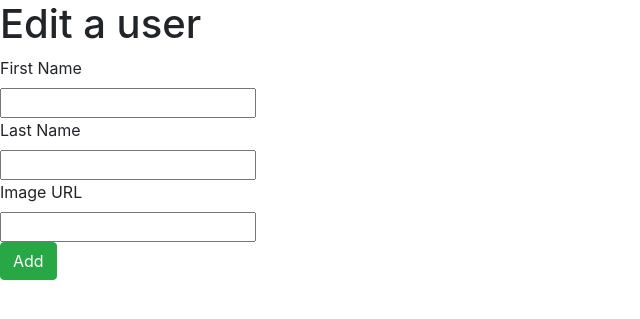
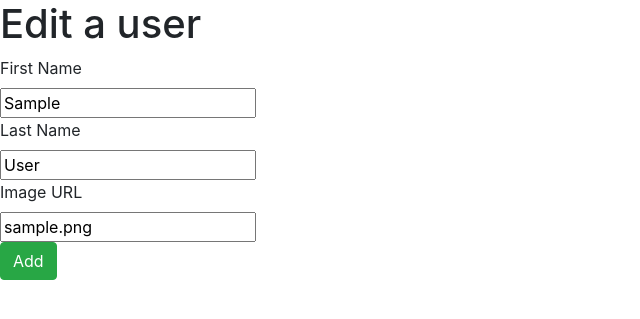
Before and after one commit to annikaslund/blogly-take-two, a Flask app: page /users/1/edit in a window 1280 px wide. Shown: the top 319 px of the page, without its empty margins (0-640 px from the left). Run offline with Flask 2, Linux system fonts and the light colour scheme; tables that the repository leaves empty hold one stand-in row (values such as "Sample post"); some libraries are stand-ins or nearby versions.

Commit message:
Add and populated edit user page

```diff
--- a/app.py
+++ b/app.py
@@ -17,6 +17,7 @@ def redirect_to_home_page():
     """ On home page request, redirects to /users. """
     return redirect('/users')
 
+
 @app.route('/users')
 def generate_users_page():
     """ Generates unordered list of links to users. """
@@ -28,7 +29,7 @@ def generate_users_page():
 def display_single_user(user_id):
     """ Generates page for single user including photo """
     user_data = User.query.get(user_id)
-    return render_template('user.html', profile_picture=user_data.image_url, first_name=user_data.first_name, last_name=user_data.last_name)
+    return render_template('user.html', user=user_data)
 
 
 @app.route('/users/new')
@@ -58,4 +59,4 @@ def show_edit_user_page(user_id):
     """ Show form to edit an existing user. """
     user_data = User.query.get(user_id)
 
-    return render_template('edit_user.html', first_name=user_data.first_name, last_name=user_data.last_name)
+    return render_template('edit_user.html', user=user_data)
--- a/templates/edit_user.html
+++ b/templates/edit_user.html
@@ -1,7 +1,7 @@
 {% extends 'base.html' %}
 
 {% block title %}
-    {{first_name}} {{last_name}}
+    {{user.first_name}} {{user.last_name}}
 {% endblock %}
 
 {% block content %}
@@ -10,15 +10,15 @@
         <form action="/users" method="POST">
         <label for="First Name">First Name</label>
         <div>
-            <input type="text" name="first-name-input" id="first-name-input">
+            <input type="text" name="first-name-input" value={{user.first_name}} id="first-name-input">
         </div>
         <label for="Last Name">Last Name</label>
         <div>
-            <input type="text" name="last-name-input" id="last-name-input">
+            <input type="text" name="last-name-input" value={{user.last_name}} id="last-name-input">
         </div>
         <label for="image url">Image URL</label>
         <div>
-            <input type="text" name="img-url-input" id="img-url-input">
+            <input type="text" name="img-url-input" value={{user.image_url}} id="img-url-input">
         </div>
         <button class="btn btn-success">Add</button>
         </form>
```
Also changed, not shown: templates/user.html (+4 -4 lines).
